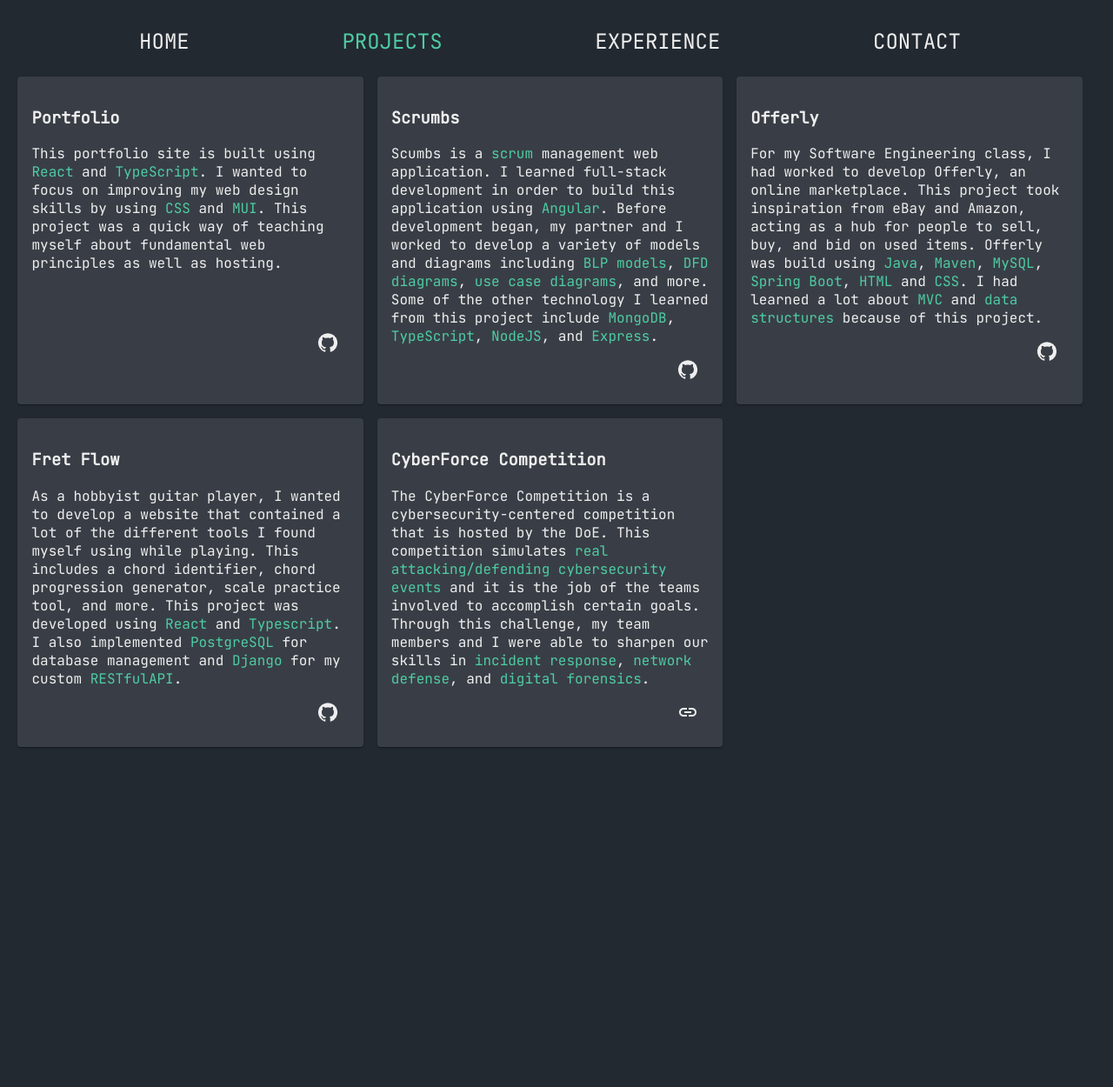
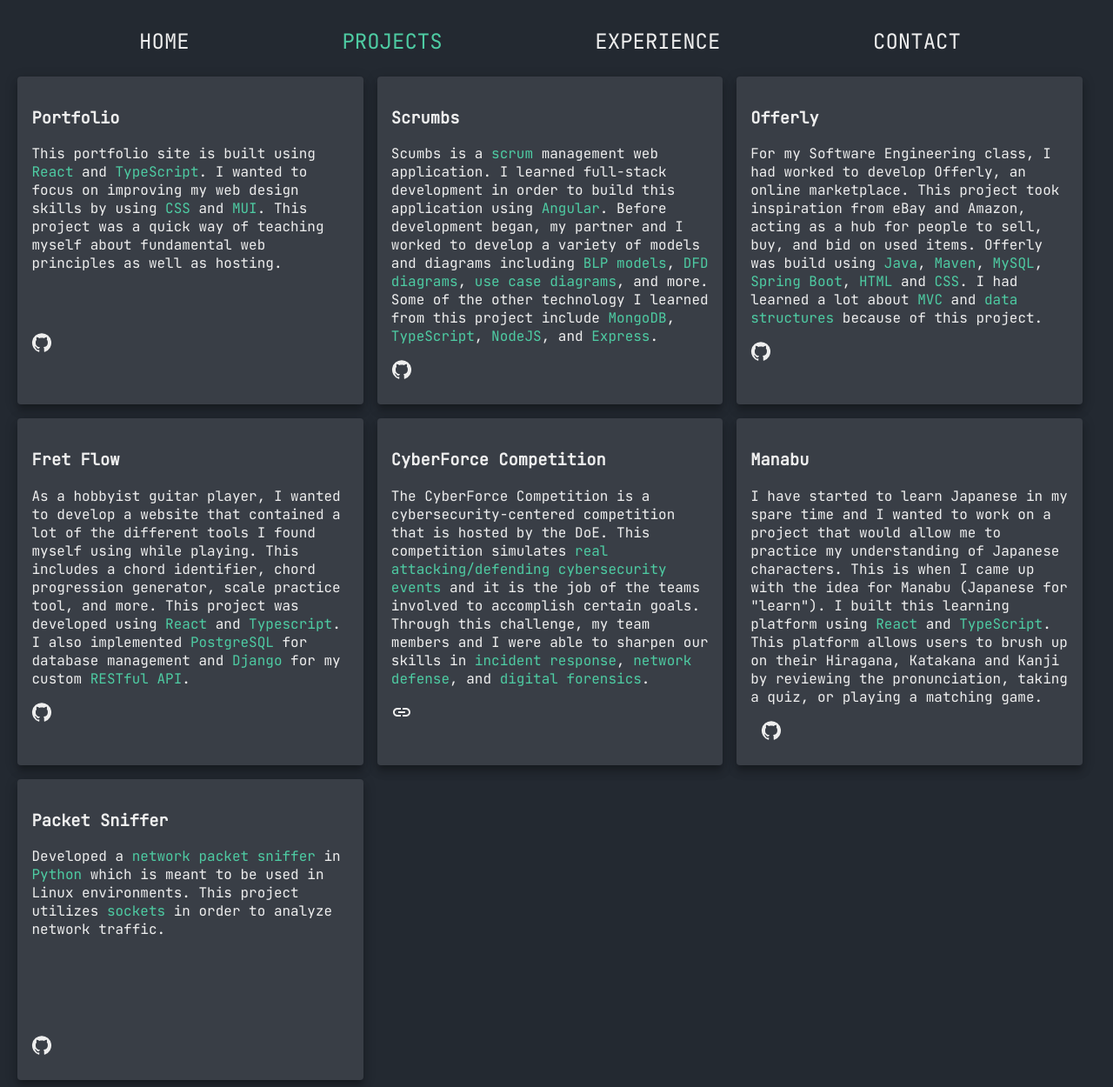
Before and after one commit to lukemcelligott/portfolio, a React (Create React App) app: page /projects in a window 1280 px wide. Shown: the whole page at 87% size. Before the commit the page ends 867 px from the top, so only its background shows below. Built offline with nearby package versions, Linux system fonts and the light colour scheme.

Commit message:
projects updates

```diff
--- a/src/Components/ExperiencePage.tsx
+++ b/src/Components/ExperiencePage.tsx
@@ -33,7 +33,7 @@ function ExperiencePage() {
                         <TimelineConnector />
                     </TimelineSeparator>
                     <TimelineContent>
-                        <Card sx={{ minWidth: 275 }} className="card">
+                        <Card raised sx={{ minWidth: 275 }} className="card">
                                 <CardContent className="font">
                                     <h3 className='skills'>
                                         IT Security & Compliance Intern
@@ -57,7 +57,7 @@ function ExperiencePage() {
                         <TimelineConnector />
                     </TimelineSeparator>
                     <TimelineContent>
-                        <Card sx={{ minWidth: 275 }} className="card">
+                        <Card raised sx={{ minWidth: 275 }} className="card">
                             <CardContent className="font">
                                 <h3 className='skills'>
                                     Student Web Developer
@@ -81,7 +81,7 @@ function ExperiencePage() {
                         <TimelineConnector />
                     </TimelineSeparator>
                     <TimelineContent>
-                        <Card sx={{ minWidth: 275 }} className="card">
+                        <Card raised sx={{ minWidth: 275 }} className="card">
                             <CardContent className="font">
                                 <h3 className='skills'>
                                     Cybersecurity Red Team Intern
@@ -105,7 +105,7 @@ function ExperiencePage() {
                         <TimelineDot className='dot-green' variant="outlined" />
                         </TimelineSeparator>
                     <TimelineContent>
-                        <Card sx={{ minWidth: 275 }} className="card">
+                        <Card raised sx={{ minWidth: 275 }} className="card">
                             <CardContent className="font">
                                 <h3 className='skills'>
                                     Software Engineer Intern
--- a/src/Components/ProjectsPage.tsx
+++ b/src/Components/ProjectsPage.tsx
@@ -19,6 +19,8 @@ function ProjectsPage() {
     const offerly = "https://github.com/lukemcelligott/Offerly";
     const fretflow = "https://github.com/lukemcelligott/FretFlow";
     const cyberforce = "https://cyberforce.energy.gov/cyberforce-competition/prior-competitions/doe-cyberforce-competition-2022/";
+    const manabu = "https://github.com/lukemcelligott/Manabu";
+    const sniffer = "https://github.com/lukemcelligott/packet_sniffer/tree/main";
 
     useEffect(() => {
         document.title = 'Projects | Luke McElligott';
@@ -31,7 +33,7 @@ function ProjectsPage() {
                 <Grid container spacing={2} className='grid'>
                     {/* Portfolio Project */}
                     <Grid item xs={12} sm={12} md={4}>
-                        <Card sx={{ minWidth: 275 }} className="card">
+                        <Card raised sx={{ minWidth: 275 }} className="card">
                             <CardContent>
                                 <h3 className='font'>
                                     Portfolio
@@ -50,7 +52,7 @@ function ProjectsPage() {
                     </Grid>
                     {/* Scrumbs Project */}
                     <Grid item xs={12} sm={12} md={4}>
-                        <Card sx={{ minWidth: 275 }} className="card">
+                        <Card raised sx={{ minWidth: 275 }} className="card">
                             <CardContent>
                                 <h3 className='font'>
                                     Scrumbs
@@ -70,7 +72,7 @@ function ProjectsPage() {
                     </Grid>
                     {/* Offerly Project */}
                     <Grid item xs={12} sm={12} md={4}>
-                        <Card sx={{ minWidth: 275 }} className="card">
+                        <Card raised sx={{ minWidth: 275 }} className="card">
                             <CardContent>
                                 <h3 className='font'>
                                     Offerly
@@ -89,7 +91,7 @@ function ProjectsPage() {
                     </Grid>
                     {/* Fret Flow Project */}
                     <Grid item xs={12} sm={12} md={4}>
-                        <Card sx={{ minWidth: 275 }} className="card">
+                        <Card raised sx={{ minWidth: 275 }} className="card">
                             <CardContent>
                                 <h3 className='font'>
                                     Fret Flow
@@ -98,7 +100,7 @@ function ProjectsPage() {
                                     As a hobbyist guitar player, I wanted to develop a website that contained a lot of the different tools I found myself using while playing. This includes a
                                     chord identifier, chord progression generator, scale practice tool, and more. This project was developed using <span className="skills">React</span> and
                                     <span className="skills"> Typescript</span>. I also implemented <span className="skills">PostgreSQL</span> for database management and <span className="skills">Django </span>
-                                    for my custom <span className="skills">RESTfulAPI</span>.
+                                    for my custom <span className="skills">RESTful API</span>.
                                 </p>
                                 <Link to={fretflow} target="_blank" rel="noopener noreferrer">
                                     <GitHubIcon className='github icons'></GitHubIcon>
@@ -108,7 +110,7 @@ function ProjectsPage() {
                     </Grid>
                     {/* CyberForce Competition */}
                     <Grid item xs={12} sm={12} md={4}>
-                        <Card sx={{ minWidth: 275 }} className="card">
+                        <Card raised sx={{ minWidth: 275 }} className="card">
                             <CardContent>
                                 <h3 className='font'>
                                     CyberForce Competition
@@ -122,6 +124,43 @@ function ProjectsPage() {
                             </CardContent>
                         </Card>
                     </Grid>
+                    {/* Manabu */}
+                    <Grid item xs={12} sm={12} md={4}>
+                        <Card raised sx={{ minWidth: 275 }} className="card">
+                            <CardContent>
+                                <h3 className='font'>
+                                    Manabu
+                                </h3>
+                                <p className='font p-height'>
+                                    I have started to learn Japanese in my spare time and I wanted to work on a project that would allow me to practice my understanding of Japanese characters. This is when I came up with the idea for Manabu (Japanese for "learn"). I built this learning platform using <span className='skills'>React</span> and <span className='skills'>TypeScript</span>. This platform allows users to brush up on their Hiragana, Katakana and Kanji by reviewing the pronunciation, taking a quiz, or playing a matching game.
+                                </p>
+                                <div style={{ display: 'flex' }}>
+                                    {/* <Link to={manabu} target="_blank" rel="noopener noreferrer">
+                                        <LinkIcon className='github icons' style={{marginRight: '50%'}}></LinkIcon>
+                                    </Link> */}
+                                    <Link to={manabu} target="_blank" rel="noopener noreferrer">
+                                        <GitHubIcon className='github icons' style={{marginLeft: '50%'}}></GitHubIcon>
+                                    </Link>
+                                </div>
+                            </CardContent>
+                        </Card>
+                    </Grid>
+                    {/* Packet Sniffer */}
+                    <Grid item xs={12} sm={12} md={4}>
+                        <Card raised sx={{ minWidth: 275 }} className="card">
+                            <CardContent>
+                                <h3 className='font'>
+                                    Packet Sniffer
+                                </h3>
+                                <p className='font p-height'>
+                                    Developed a <span className='skills'>network packet sniffer</span> in <span className='skills'>Python</span> which is meant to be used in Linux environments. This project utilizes <span className='skills'>sockets</span> in order to analyze network traffic.
+                                </p>
+                                <Link to={sniffer} target="_blank" rel="noopener noreferrer">
+                                    <GitHubIcon className='github icons'></GitHubIcon>
+                                </Link>
+                            </CardContent>
+                        </Card>
+                    </Grid>
                 </Grid>
             </div>
         </div>
--- a/src/Components/styles/ProjectsPage.css
+++ b/src/Components/styles/ProjectsPage.css
@@ -5,7 +5,6 @@
 }
 
 .github {
-    margin-left: 90%;
     color: #EEEEEE;
 }
 
```
